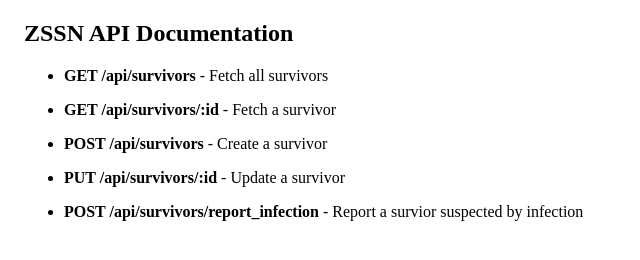
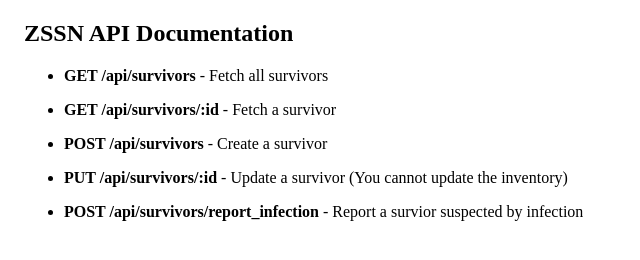
Before and after one commit to gustavomtborges/test-backend-zssn, a website: page index.html in a window 1280 px wide. Shown: the whole page, without its empty margins (0-640 px from the left). Drawn offline with Linux system fonts and the light colour scheme.

Commit message:
refactor documentation

```diff
--- a/index.html
+++ b/index.html
@@ -17,7 +17,7 @@
           <li style="margin: 1em"><strong>GET /api/survivors</strong> - Fetch all survivors</li>
           <li style="margin: 1em"><strong>GET /api/survivors/:id</strong> - Fetch a survivor</li>
           <li style="margin: 1em"><strong>POST /api/survivors</strong> - Create a survivor</li>
-          <li style="margin: 1em"><strong>PUT /api/survivors/:id</strong> - Update a survivor</li>
+          <li style="margin: 1em"><strong>PUT /api/survivors/:id</strong> - Update a survivor (You cannot update the inventory)</li>
           <li style="margin: 1em"><strong>POST /api/survivors/report_infection</strong> - Report a survior suspected by infection</li>
         </ul>
       </section>
```
